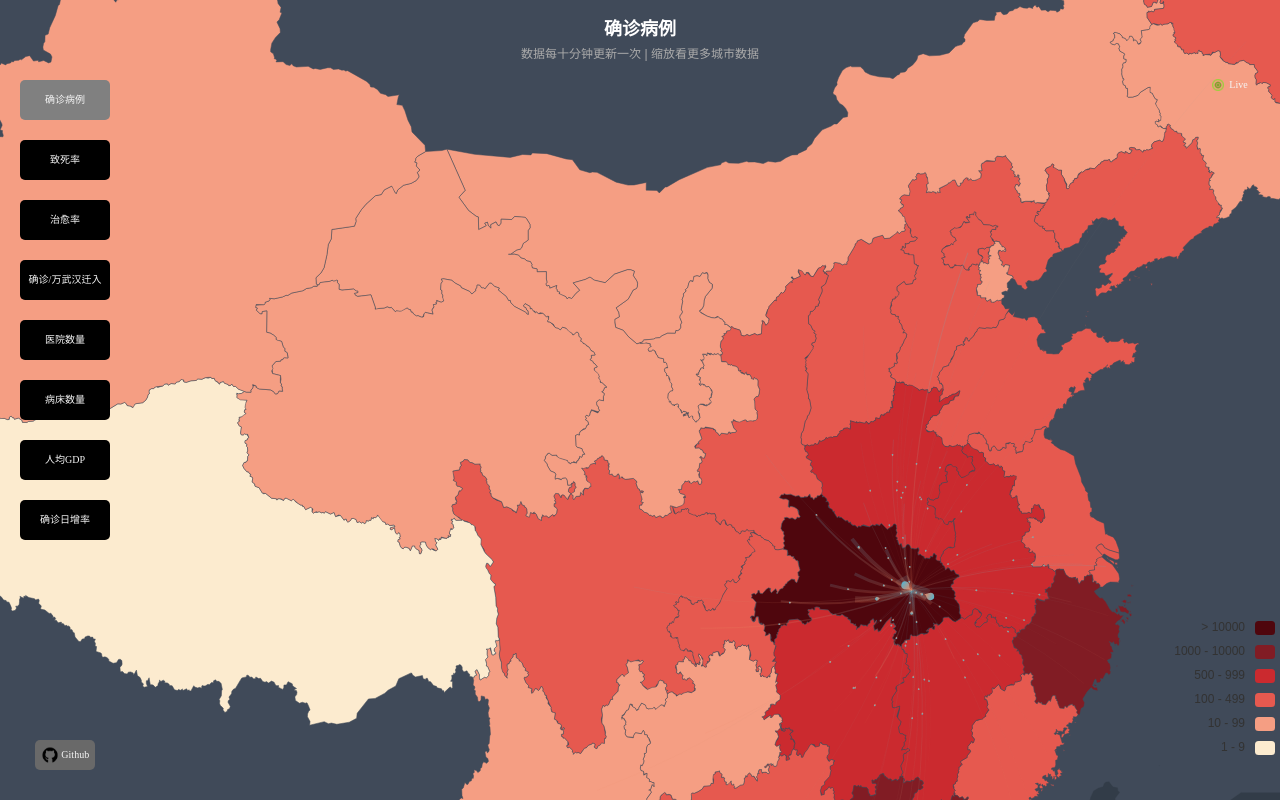
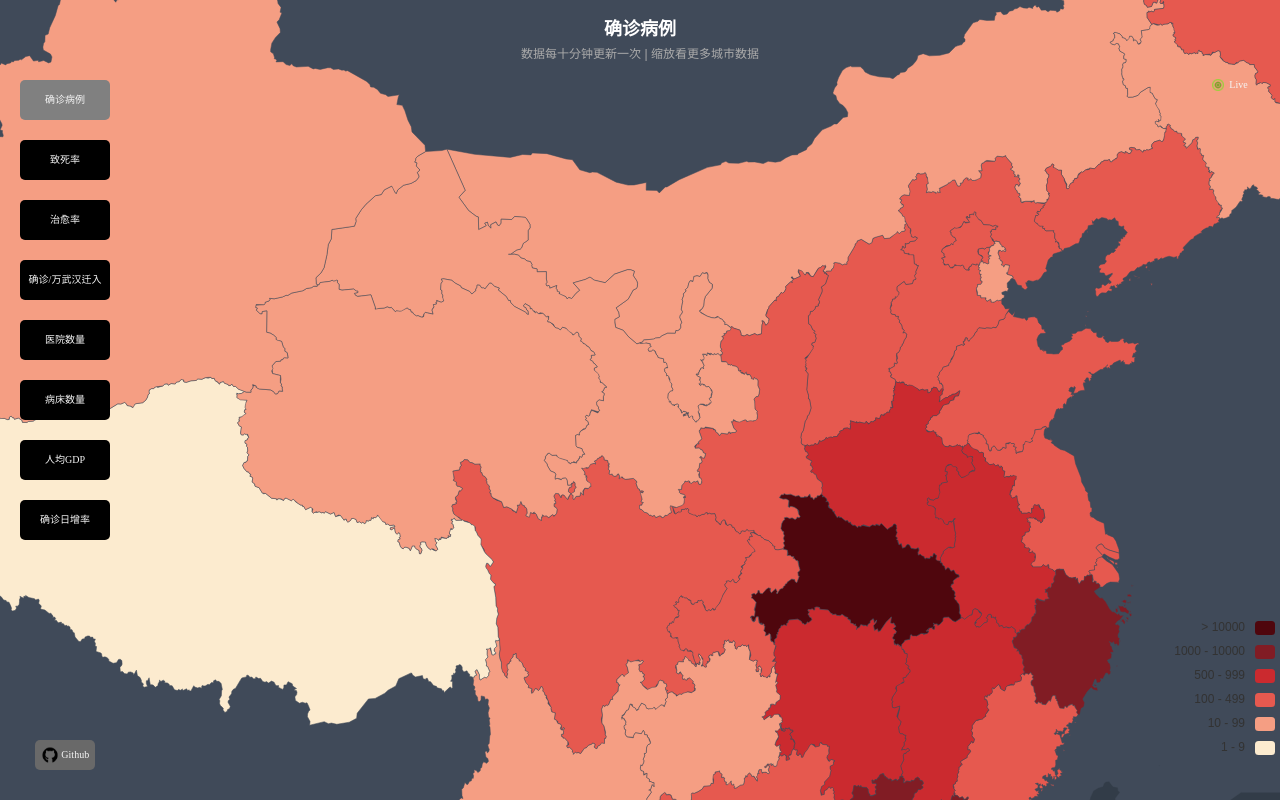
Before and after one commit to guanyilun/wuhan_viz, a plain HTML site: page index.html in a window 1280 px wide. Drawn offline with nearby package versions, Linux system fonts and the light colour scheme.

Commit message:
Hide routes when initializing

```diff
--- a/index.html
+++ b/index.html
@@ -278,9 +278,10 @@
                     show_part() {
                         var opt = this.chart.getOption()
                         var show = Math.floor(Math.exp(opt.geo[0].zoom)-1)
-												console.log(opt.geo[0].zoom)
+												// console.log(opt.geo[0].zoom)
                         if (opt.geo[0].zoom < 3) {
                             opt.series[0].data = [];
+														opt.series[1].data = [];
                             opt.title[0].text = this.option.title.text;
                             this.chart.setOption(opt);
                         } else {
@@ -304,7 +305,6 @@
                     });
                     $.get('data/moves_echart.json', (json) => {
                         that.option.series[1].data = json;
-                        that.chart.setOption(that.option);
                     });
                     $.get('data/prov_cases.json', (json) => {
                         that.option.series[2].data = json;
```
